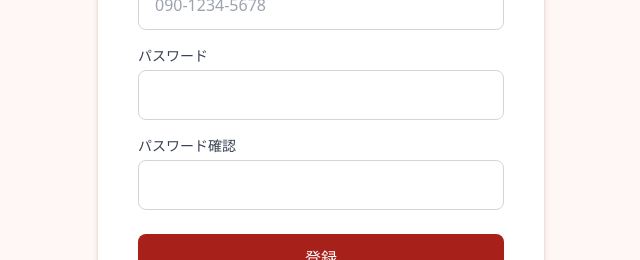
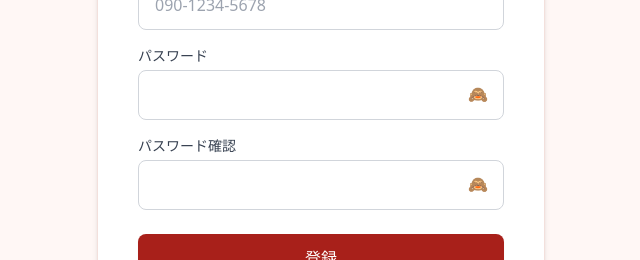
Before and after one commit to Duc1306/Cafe_Finder, a React (Vite) app in the folder frontend/: page /register in a window 1280 px wide. Shown: the part 393-653 px from the top of the page, without its empty margins (319-959 px from the left). Built offline with nearby package versions, Linux system fonts and the light colour scheme; no server answers; the HTML template or start-up script is replaced by a standard one.

Commit message:
password show

```diff
--- a/frontend/src/pages/Register.jsx
+++ b/frontend/src/pages/Register.jsx
@@ -1,6 +1,6 @@
 import { useState } from "react";
 import api from "../services/api";
-import { toast, ToastContainer } from 'react-toastify';
+import { toast, ToastContainer } from "react-toastify";
 
 export default function Register() {
   const [form, setForm] = useState({
@@ -12,6 +12,10 @@ export default function Register() {
   });
 
   const [loading, setLoading] = useState(false);
+
+  // 🔥 State điều khiển việc hiển thị mật khẩu
+  const [showPassword, setShowPassword] = useState(false);
+  const [showConfirm, setShowConfirm] = useState(false);
 
   const handleChange = (e) => {
     setForm({ ...form, [e.target.name]: e.target.value });
@@ -82,9 +86,7 @@ export default function Register() {
         />
 
         {/* Email */}
-        <label className="block text-sm text-gray-700 mb-1">
-          メールアドレス
-        </label>
+        <label className="block text-sm text-gray-700 mb-1">メールアドレス</label>
         <input
           name="email"
           type="email"
@@ -108,27 +110,41 @@ export default function Register() {
 
         {/* Password */}
         <label className="block text-sm text-gray-700 mb-1">パスワード</label>
+        <div className="relative mb-4">
           <input
             name="password"
-          type="password"
+            type={showPassword ? "text" : "password"}
             value={form.password}
             onChange={handleChange}
-          className="w-full px-4 py-3 mb-4 rounded-lg border border-gray-300 focus:ring-2 focus:ring-red-300 focus:outline-none"
+            className="w-full px-4 py-3 pr-12 rounded-lg border border-gray-300 focus:ring-2 focus:ring-red-300 focus:outline-none"
             required
           />
+          <span
+            className="absolute right-4 top-3 cursor-pointer text-gray-500"
+            onClick={() => setShowPassword(!showPassword)}
+          >
+            {showPassword ? "👁️" : "🙈"}
+          </span>
+        </div>
 
         {/* Confirm Password */}
-        <label className="block text-sm text-gray-700 mb-1">
-          パスワード確認
-        </label>
+        <label className="block text-sm text-gray-700 mb-1">パスワード確認</label>
+        <div className="relative mb-6">
           <input
             name="confirmPassword"
-          type="password"
+            type={showConfirm ? "text" : "password"}
             value={form.confirmPassword}
             onChange={handleChange}
-          className="w-full px-4 py-3 mb-6 rounded-lg border border-gray-300 focus:ring-2 focus:ring-red-300 focus:outline-none"
+            className="w-full px-4 py-3 pr-12 rounded-lg border border-gray-300 focus:ring-2 focus:ring-red-300 focus:outline-none"
             required
           />
+          <span
+            className="absolute right-4 top-3 cursor-pointer text-gray-500"
+            onClick={() => setShowConfirm(!showConfirm)}
+          >
+            {showPassword ? "👁️" : "🙈"}
+          </span>
+        </div>
 
         {/* Button */}
         <button
@@ -147,18 +163,8 @@ export default function Register() {
           </a>
         </p>
       </form>
-      <ToastContainer
-        position="top-right"
-        autoClose={2000}
-        hideProgressBar={false}
-        newestOnTop={false}
-        closeOnClick
-        rtl={false}
-        pauseOnFocusLoss
-        draggable
-        pauseOnHover
-        theme="light"
-      />
+
+      <ToastContainer position="top-right" autoClose={2000} />
     </div>
   );
 }
--- a/frontend/src/pages/SignIn.jsx
+++ b/frontend/src/pages/SignIn.jsx
@@ -1,11 +1,14 @@
 import { useState } from "react";
 import api from "../services/api";
-import { toast, ToastContainer } from 'react-toastify';
+import { toast, ToastContainer } from "react-toastify";
 
 export default function SignIn() {
   const [email, setEmail] = useState("");
   const [password, setPassword] = useState("");
   const [loading, setLoading] = useState(false);
+
+  // 🔥 State toggle hiện/ẩn password
+  const [showPassword, setShowPassword] = useState(false);
 
   const handleLogin = async (e) => {
     e.preventDefault();
@@ -53,7 +56,7 @@ export default function SignIn() {
 
   return (
     <div className="min-h-screen flex flex-col items-center justify-center px-4 bg-[#fff7f5]">
-      {/* Logo + Title giống màn hình Register */}
+      {/* Logo + Title */}
       <div className="mb-8 text-center">
         <div className="flex items-center justify-center gap-2 mb-2">
           <span className="text-3xl">☕</span>
@@ -61,9 +64,7 @@ export default function SignIn() {
             Cafe Finder
           </span>
         </div>
-        <p className="text-sm text-gray-600">
-          あなたのアカウントにログイン
-        </p>
+        <p className="text-sm text-gray-600">あなたのアカウントにログイン</p>
       </div>
 
       {/* Card Login */}
@@ -88,13 +89,21 @@ export default function SignIn() {
         <label className="block text-sm text-gray-700 mb-1">
           パスワード
         </label>
-        <input
-          type="password"
-          value={password}
-          onChange={(e) => setPassword(e.target.value)}
-          required
-          className="w-full px-4 py-3 mb-7 rounded-lg border border-gray-300 text-sm focus:outline-none focus:ring-2 focus:ring-[#d0574b] focus:border-[#d0574b]"
-        />
+        <div className="relative mb-7">
+          <input
+            type={showPassword ? "text" : "password"}
+            value={password}
+            onChange={(e) => setPassword(e.target.value)}
+            required
+            className="w-full px-4 py-3 pr-12 rounded-lg border border-gray-300 text-sm focus:outline-none focus:ring-2 focus:ring-[#d0574b] focus:border-[#d0574b]"
+          />
+          <span
+            className="absolute right-4 top-3 cursor-pointer text-gray-500"
+            onClick={() => setShowPassword(!showPassword)}
+          >
+            {showPassword ? "👁️" : "🙈"}
+          </span>
+        </div>
 
         {/* Login Button */}
         <button
@@ -105,7 +114,6 @@ export default function SignIn() {
           {loading ? "ログイン中..." : "ログイン"}
         </button>
 
-        {/* Line */}
         <div className="my-8 border-t border-gray-200" />
 
         {/* Links */}
@@ -121,18 +129,9 @@ export default function SignIn() {
           </div>
         </div>
       </form>
-      <ToastContainer
-        position="top-right"
-        autoClose={2000}
-        hideProgressBar={false}
-        newestOnTop={false}
-        closeOnClick
-        rtl={false}
-        pauseOnFocusLoss
-        draggable
-        pauseOnHover
-        theme="light"
-      />
+
+      {/* Toast */}
+      <ToastContainer position="top-right" autoClose={2000} />
     </div>
   );
 }
```
Lines whose indentation alone changed are shown as unchanged.
